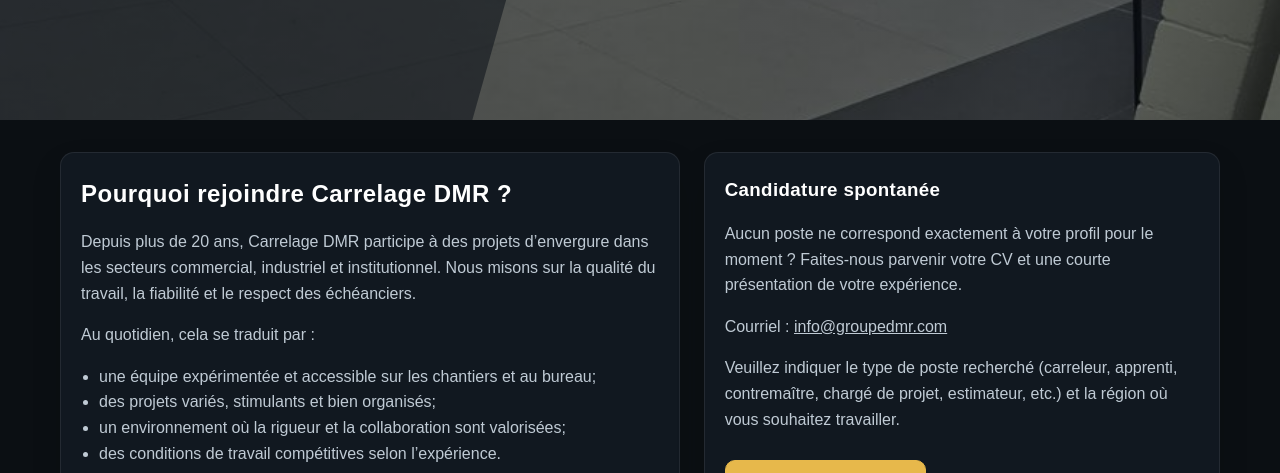
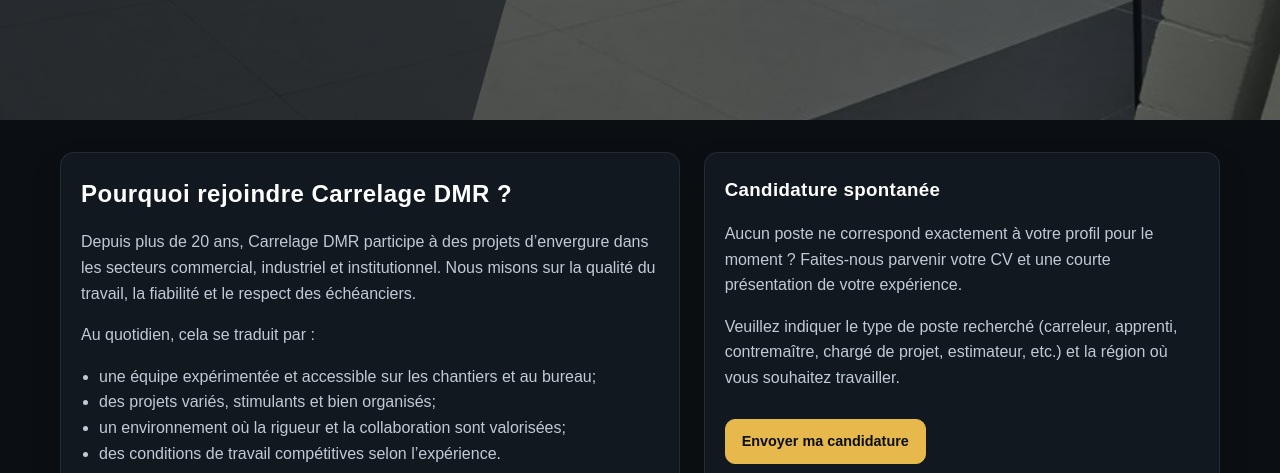
Before and after one commit to lapadulamichael/groupedmrsite, a website: page careers.html in a window 1280 px wide. Shown: the part 327-800 px from the top of the page. Drawn offline with Linux system fonts and the light colour scheme.

Commit message:
Change courriel demandes spontanees

```diff
--- a/careers.html
+++ b/careers.html
@@ -539,15 +539,11 @@
               Aucun poste ne correspond exactement à votre profil pour le moment&nbsp;?
               Faites-nous parvenir votre CV et une courte présentation de votre expérience.
             </p>
-            <p class="muted" style="margin-top:10px;">
-              Courriel&nbsp;:
-              <a href="mailto:info@groupedmr.com">info@groupedmr.com</a>
-            </p>
             <p class="muted">
               Veuillez indiquer le type de poste recherché (carreleur, apprenti, contremaître,
               chargé de projet, estimateur, etc.) et la région où vous souhaitez travailler.
             </p>
-            <a class="btn" href="mailto:info@groupedmr.com?subject=Candidature%20spontan%C3%A9e%20-%20Carrelage%20DMR">
+            <a class="btn" href="mailto:daniel@groupedmr.com?subject=Candidature%20spontan%C3%A9e%20-%20Carrelage%20DMR">
               Envoyer ma candidature
             </a>
           </aside>
```
Also changed, not shown: admin/config.yml (+6 -1 lines).
